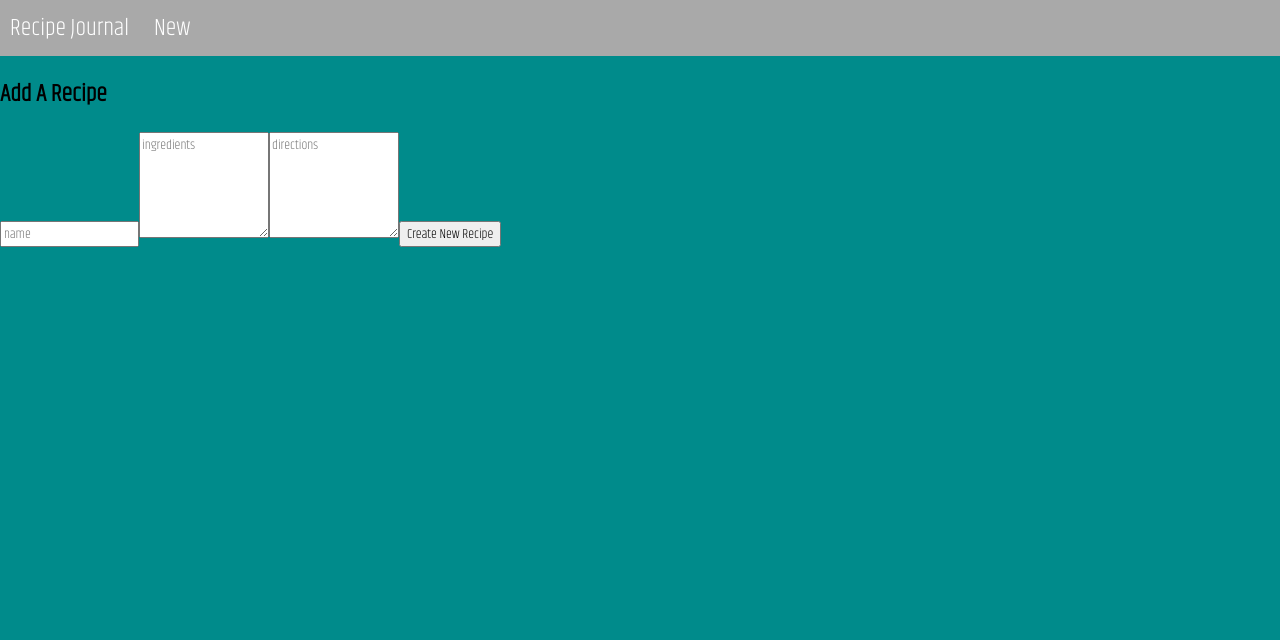
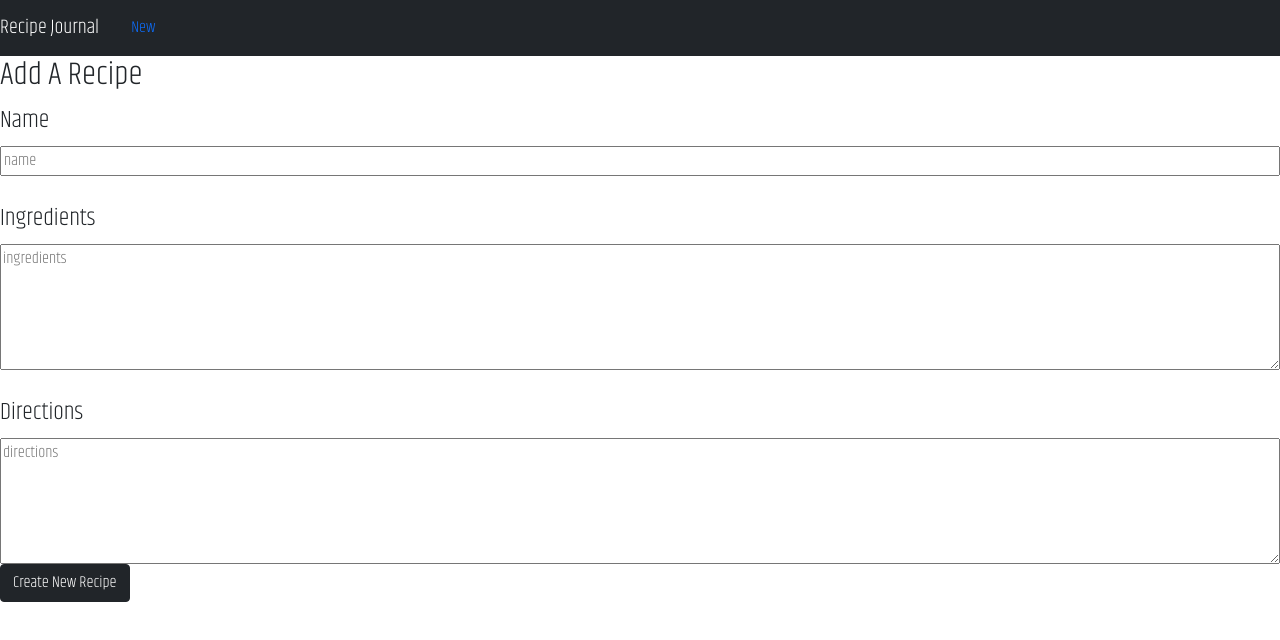
Before and after one commit to sakifree/recipe-journal-frontend, a React (Create React App) app: page /create in a window 1280 px wide. Shown: the top 640 px of the page. Built offline with nearby package versions, Linux system fonts and the light colour scheme.

Commit message:
some styling

```diff
--- a/package.json
+++ b/package.json
@@ -6,6 +6,7 @@
     "@testing-library/jest-dom": "^5.16.5",
     "@testing-library/react": "^13.4.0",
     "@testing-library/user-event": "^13.5.0",
+    "bootstrap": "^5.2.3",
     "react": "^18.2.0",
     "react-dom": "^18.2.0",
     "react-router-dom": "^6.8.1",
--- a/public/index.html
+++ b/public/index.html
@@ -12,6 +12,7 @@
       name="description"
       content="Web site created using create-react-app"
     />
+    <meta name="viewport" content="width=device-width, initial-scale=1, shrink-to-fit=no">
     <link rel="apple-touch-icon" href="%PUBLIC_URL%/logo192.png" />
     <!--
       manifest.json provides metadata used when your web app is installed on a
@@ -27,6 +28,8 @@
       work correctly both with client-side routing and a non-root public URL.
       Learn how to configure a non-root public URL by running `npm run build`.
     -->
+    <link rel="stylesheet" href="https://cdn.jsdelivr.net/npm/bootstrap@5.1.3/dist/css/bootstrap.min.css" integrity="sha384-1BmE4kWBq78iYhFldvKuhfTAU6auU8tT94WrHftjDbrCEXSU1oBoqyl2QvZ6jIW3" crossorigin="anonymous">
+
     <title>React App</title>
   </head>
   <body>
@@ -42,5 +45,6 @@
       To begin the development, run `npm start` or `yarn start`.
       To create a production bundle, use `npm run build` or `yarn build`.
     -->
+    <script src="https://cdn.jsdelivr.net/npm/bootstrap@5.1.3/dist/js/bootstrap.bundle.min.js" integrity="sha384-ka7Sk0Gln4gmtz2MlQnikT1wXgYsOg+OMhuP+IlRH9sENBO0LRn5q+8nbTov4+1p" crossorigin="anonymous"></script>
   </body>
 </html>
--- a/src/components/Nav.js
+++ b/src/components/Nav.js
@@ -3,15 +3,15 @@ import { Link } from "react-router-dom"
 
 const Nav = (props) => {
     return (
-        <div className="nav">
-            <Link to="/">
+        <nav className="navbar navbar-expand-lg navbar-dark bg-dark">
+            <Link className="navbar-brand" to="/">
                 <span>Recipe Journal</span>
             </Link>
-            <Link to="create">
+            <Link className="nav-link" to="create">
                 <span>New</span>
             </Link>
+        </nav>
 
-        </div>
     )
 }
 
--- a/src/index.css
+++ b/src/index.css
@@ -14,10 +14,6 @@ code {
 
 * {
   font-family: 'Khand', sans-serif;
-}
-
-html {
-  background-color: darkcyan;
 }
 
 .searchBar {
@@ -44,20 +40,6 @@ html {
   font-weight: 300px;
 }
 
-.nav {
-  display: flex;
-  justify-content: left;
-  background-color: darkgrey;
-  padding: 10px;
-  font-size: 1.5em;
+.show-title {
+  text-align: center;
 }
-
-.nav a {
-  color: white;
-  text-decoration: none;
-  margin-right: 25px;
-}
-
-.nav a:hover {
-  color: paleturquoise;
-}
--- a/src/pages/Create.js
+++ b/src/pages/Create.js
@@ -6,10 +6,17 @@ const Create = (props) => {
         <div className="create-form">
             <h2>Add A Recipe</h2>
             <Form action="/create" method="post">
-                <input type="text" name="name" placeholder="name"/>
-                <textarea rows="5" columns="33" name="ingredients" placeholder="ingredients"/>
-                <textarea rows="5" columns="33" name="directions" placeholder="directions"/>
-                <button>Create New Recipe</button>
+                <div className="create-form-container">
+                    <legend>Name</legend>
+                    <input type="text" name="name" placeholder="name" className="input-group input-group-sm"/>
+                    <br/>
+                    <legend>Ingredients</legend>
+                    <textarea rows="5" columns="33" name="ingredients" placeholder="ingredients" className="input-group input-group-sm"/>
+                    <br/>
+                    <legend>Directions</legend>
+                    <textarea rows="5" columns="33" name="directions" placeholder="directions" className="input-group input-group-sm"/>
+                    <button className="btn btn-dark">Create New Recipe</button>
+                </div>
             </Form>
         </div>
     )
--- a/src/pages/Show.js
+++ b/src/pages/Show.js
@@ -6,7 +6,7 @@ const Show = (props) => {
 
     return (
         <div>
-            <h1>{recipe.name}</h1>
+            <h1 className="show-title">{recipe.name}</h1>
             <h3>Ingredients</h3>
             <p>{recipe.ingredients}</p>
             <h3>Directions</h3>
```
Also changed, not shown: 1 other file (tests, documents, lock files or other folders).
